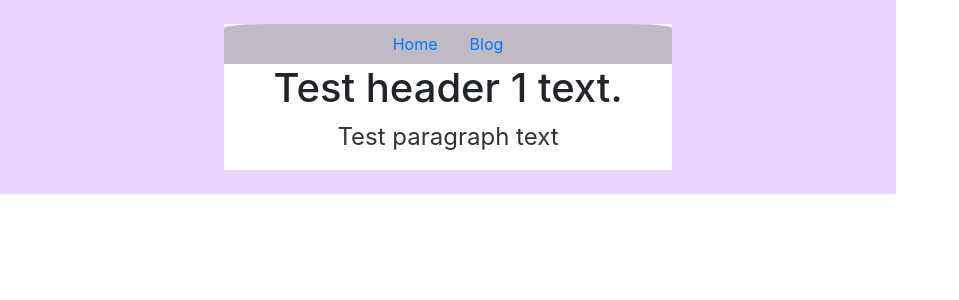
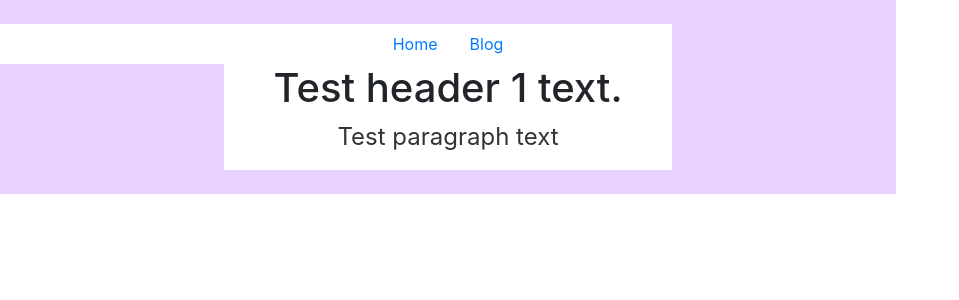
Before and after one commit to emilyripka/nano_NMR, a Jekyll site: the page built from index.html, in a window 1280 px wide. Shown: the top 300 px of the page, without its empty margins (0-959 px from the left). Built offline with Jekyll 4.4.1, drawn with Linux system fonts in a browser that asks for light colours.

Commit message:
round nav bar

```diff
--- a/_layouts/default.html
+++ b/_layouts/default.html
@@ -27,10 +27,10 @@
 	       &nbsp;
  	    </div>
 	 </div>
-         <div class="row col-centered text-center" style='border:none'>
-	     <div class='col-sm-3' style='background:#e8d2ff;'>
+         <div class="row col-centered text-center" style='border:none; border-top-left-radius:25%; border-top-right-radius:25%;'>
+	     <div class='col-sm-3'>
 	     </div>
-             <div class="col-md" style='background:#bfbac4; border-top-left-radius:10%; border-top-right-radius:10%;'>
+             <div class="col-md">
                 <ul class="nav justify-content-center">
                    <li class="nav-item">
                       <a class="nav-link active" href="/nano_NMR/">Home</a>
```
